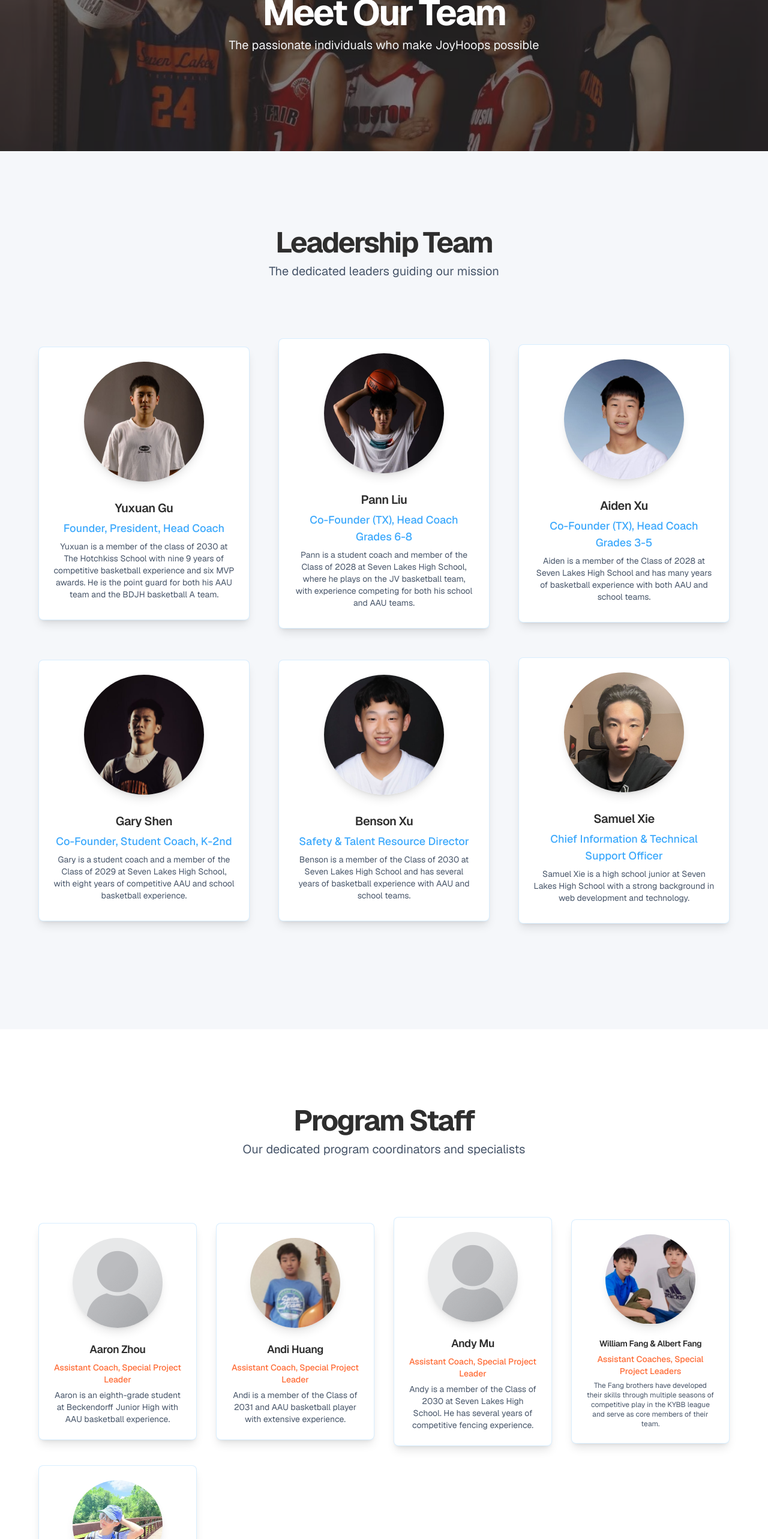
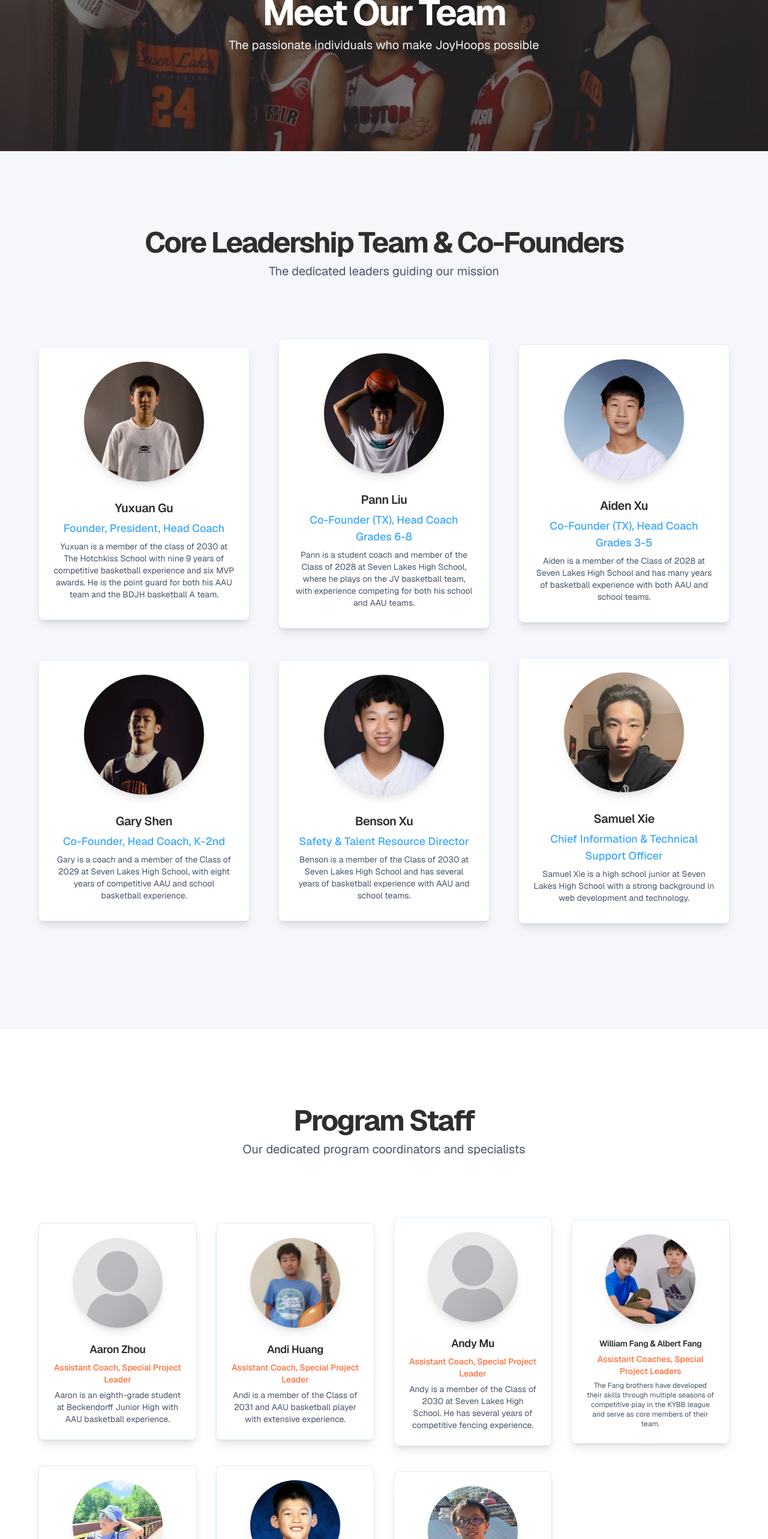
Before and after one commit to froge159/joyhoops-site, a Next.js app: page /team in a window 1280 px wide. Shown: the part 234-2800 px from the top of the page at 60% size. Built offline with nearby package versions, Linux system fonts and the light colour scheme.

Commit message:
minor changes

```diff
--- a/app/team/page.tsx
+++ b/app/team/page.tsx
@@ -145,7 +145,7 @@ export default function TeamPage() {
           <div className="container px-4 md:px-6">
             <div className="flex flex-col items-center justify-center space-y-4 text-center mb-12">
               <div className="space-y-2">
-                <h2 className="text-3xl font-bold tracking-tighter sm:text-5xl text-[#2E2E2E]">Leadership Team</h2>
+                <h2 className="text-3xl font-bold tracking-tighter sm:text-5xl text-[#2E2E2E]">Core Leadership Team & Co-Founders</h2>
                 <p className="max-w-[900px] text-slate-600 md:text-xl/relaxed lg:text-base/relaxed xl:text-xl/relaxed">
                   The dedicated leaders guiding our mission
                 </p>
@@ -229,10 +229,10 @@ export default function TeamPage() {
                   <CardTitle className="text-xl text-[#2E2E2E] mb-2">Gary Shen
                   </CardTitle>
                   <CardDescription className="text-[#3DA9FC] font-medium text-lg mb-4">
-                    Co-Founder, Student Coach, K-2nd
+                    Co-Founder, Head Coach, K-2nd
                   </CardDescription>
                   <CardDescription className="text-slate-600 mb-6">
-                    Gary is a student coach and a member of the Class of 2029 at Seven Lakes High School, with eight years of competitive AAU and school basketball experience.
+                    Gary is a coach and a member of the Class of 2029 at Seven Lakes High School, with eight years of competitive AAU and school basketball experience.
                   </CardDescription>
                 </CardHeader>
               </Card>
@@ -390,6 +390,44 @@ export default function TeamPage() {
                   </CardDescription>
                 </CardHeader>
               </Card>
+
+              <Card className="text-center bg-white border-[#3DA9FC]/20 shadow-lg hover:shadow-xl transition-all hover:-translate-y-1">
+                <CardHeader>
+                  <div className="mx-auto mb-4 relative">
+                    <Image
+                      src="/people/dylanzhong.jpg"
+                      width="150"
+                      height="150"
+                      alt="Dylan Zhong"
+                      className="rounded-full object-cover shadow-lg"
+                    />
+                  </div>
+                  <CardTitle className="text-[#2E2E2E] text-lg">Dylan Zhong</CardTitle>
+                  <CardDescription className="text-[#FF6B35] font-medium">Assistant Coach, Special Project Leader</CardDescription>
+                  <CardDescription className="text-slate-600 text-sm">
+                    Dylan (Class of 2032) is a young student-athlete who has played competitive AAU basketball as a point/shooting guard since the age of seven.
+                  </CardDescription>
+                </CardHeader>
+              </Card>
+
+              <Card className="text-center bg-white border-[#3DA9FC]/20 shadow-lg hover:shadow-xl transition-all hover:-translate-y-1">
+                <CardHeader>
+                  <div className="mx-auto mb-4 relative">
+                    <Image
+                      src="/people/samuelho.jpg"
+                      width="150"
+                      height="150"
+                      alt="Samuel Ho"
+                      className="rounded-full object-cover shadow-lg"
+                    />
+                  </div>
+                  <CardTitle className="text-[#2E2E2E] text-lg">Samuel Ho</CardTitle>
+                  <CardDescription className="text-[#FF6B35] font-medium">Assistant Coach, Special Project Leader</CardDescription>
+                  <CardDescription className="text-slate-600 text-sm">
+                    Samuel is a member of the Class of 2031 with a passion for academics, basketball, music, and community service.
+                  </CardDescription>
+                </CardHeader>
+              </Card>
             </div>
           </div>
         </section>
@@ -399,7 +437,7 @@ export default function TeamPage() {
           <div className="container px-4 md:px-6">
             <div className="flex flex-col items-center justify-center space-y-4 text-center mb-12">
               <div className="space-y-2">
-                <h2 className="text-3xl font-bold tracking-tighter sm:text-5xl text-[#2E2E2E]">Adult Board</h2>
+                <h2 className="text-3xl font-bold tracking-tighter sm:text-5xl text-[#2E2E2E]">Adult Advisory Board</h2>
                 <p className="max-w-[900px] text-slate-600 md:text-xl/relaxed lg:text-base/relaxed xl:text-xl/relaxed">
                   Experienced professionals guiding our strategic direction
                 </p>
@@ -410,7 +448,7 @@ export default function TeamPage() {
                 <CardHeader>
                   <div className="mx-auto mb-4 relative">
                     <Image
-                      src="/placeholder.svg?height=150&width=150"
+                      src="/pfp_placeholder.png"
                       width="150"
                       height="150"
                       alt="Wendy Ou"
@@ -418,7 +456,7 @@ export default function TeamPage() {
                     />
                   </div>
                   <CardTitle className="text-[#2E2E2E]">Wendy Ou</CardTitle>
-                  <CardDescription className="text-[#3DA9FC] font-medium">Operations</CardDescription>
+                  <CardDescription className="text-[#3DA9FC] font-medium">Adult Operation Officer</CardDescription>
                   <CardDescription className="text-slate-600">
                     A pharmaceutical executive offering 26 years of experience, specializing in cGMP and
 FDA/DEA/EMA/China regulatory affairs.
@@ -426,11 +464,11 @@ FDA/DEA/EMA/China regulatory affairs.
                 </CardHeader>
               </Card>
 
-              <Card className="text-center bg-white border-[#3DA9FC]/20 shadow-lg hover:shadow-xl transition-all hover:-translate-y-1">
+              <Card className="text-center bg-white border-[#3DA9FC]/20 shadow-lg hover:shadow-xl transition-all hover:-translate-y-1]">
                 <CardHeader>
                   <div className="mx-auto mb-4 relative">
                     <Image
-                      src="/placeholder.svg?height=150&width=150"
+                      src="/pfp_placeholder.png"
                       width="150"
                       height="150"
                       alt="Zhiqiang Gu"
@@ -438,7 +476,7 @@ FDA/DEA/EMA/China regulatory affairs.
                     />
                   </div>
                   <CardTitle className="text-[#2E2E2E]">Zhiqiang Gu</CardTitle>
-                  <CardDescription className="text-[#3DA9FC] font-medium">Head Coach</CardDescription>
+                  <CardDescription className="text-[#3DA9FC] font-medium">Adult Head Coach</CardDescription>
                   <CardDescription className="text-slate-600">
                     Experienced basketball coach with a background that includes four years of playing in
 collegiate basketball league games.
@@ -450,7 +488,7 @@ collegiate basketball league games.
                 <CardHeader>
                   <div className="mx-auto mb-4 relative">
                     <Image
-                      src="/placeholder.svg?height=150&width=150"
+                      src="/pfp_placeholder.png"
                       width="150"
                       height="150"
                       alt="Hui Zhi"
@@ -458,9 +496,9 @@ collegiate basketball league games.
                     />
                   </div>
                   <CardTitle className="text-[#2E2E2E]">Hui Zhi</CardTitle>
-                  <CardDescription className="text-[#3DA9FC] font-medium">Treasurer</CardDescription>
-                  <CardDescription className="text-slate-600">
-                    Certified public accountant with 18 years of progressive accounting experience and a decade in corporate industry roles.
+                  <CardDescription className="text-[#3DA9FC] font-medium">Adult Treasurer</CardDescription>
+                  <CardDescription className="text-slate-600 text-sm">
+                   Certified public accountant with 18 years of progressive accounting experience, blending big 4 public auditing with over a decade in corporate industry roles.
                   </CardDescription>
                 </CardHeader>
               </Card>
```
Also changed, not shown: public/people/dylanzhong.jpg (added), public/people/samuelho.jpg (added).
